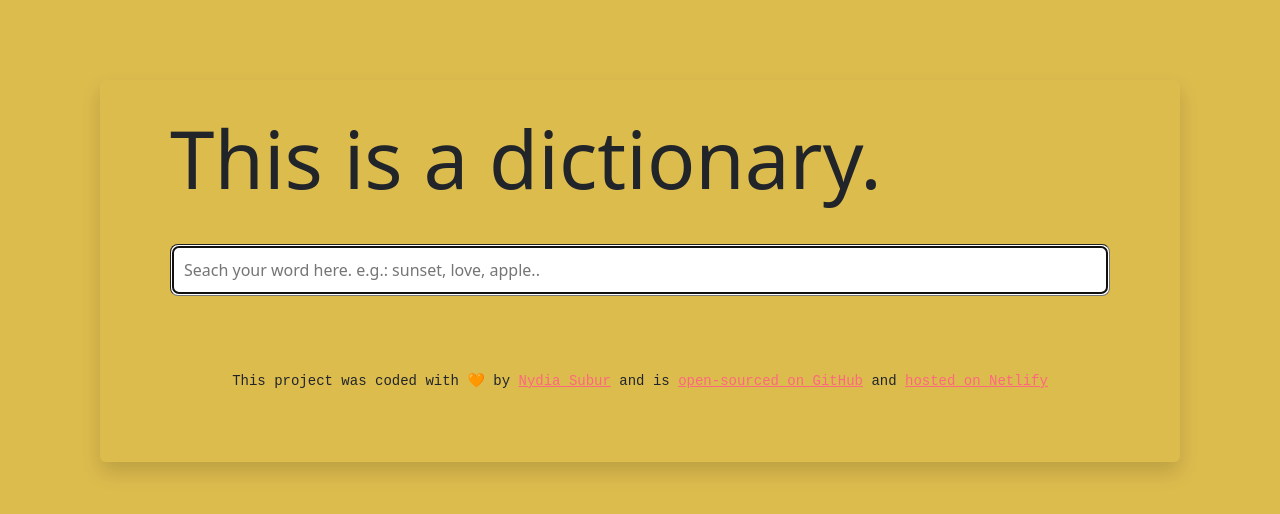
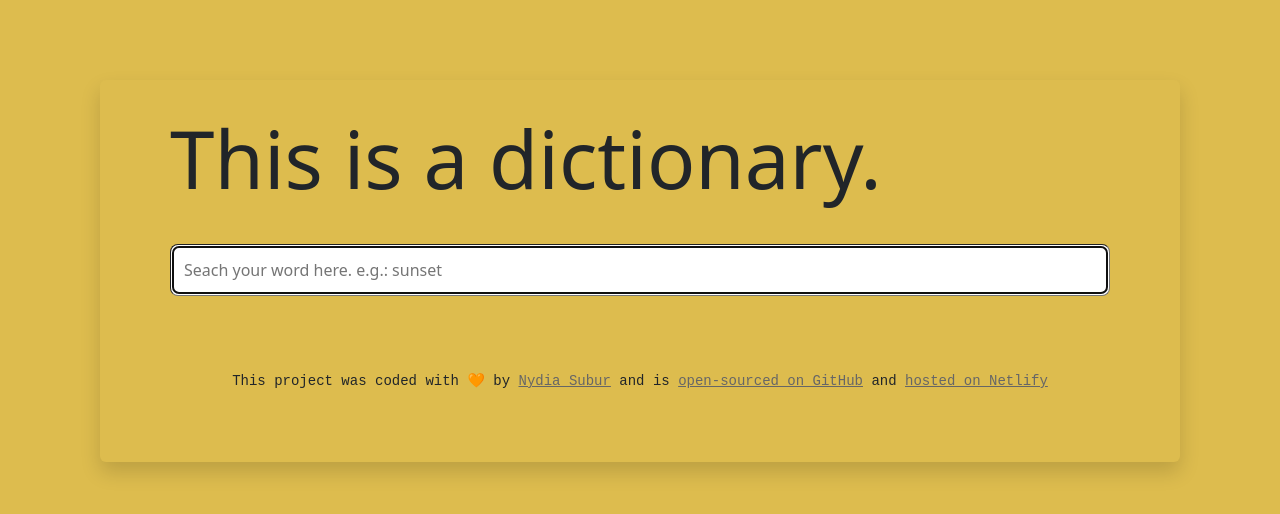
Before and after one commit to nydiasubur/dictionary-app, a React (Create React App) app: page / in a window 1280 px wide. Shown: the top 514 px of the page. Built offline with nearby package versions, Linux system fonts and the light colour scheme.

Commit message:
beautified css

```diff
--- a/src/App.css
+++ b/src/App.css
@@ -1,5 +1,5 @@
 footer a {
-  color: #ff677f;
+  color: #666666;
 }
 .App {
   margin: 100px;
--- a/src/Dictionary.js
+++ b/src/Dictionary.js
@@ -4,7 +4,7 @@ import Result from "./Result";
 import "./Dictionary.css";
 
 export default function Dictionary() {
-  let [currentSearch, setCurrentSearch] = useState("");
+  let [currentSearch, setCurrentSearch] = useState("sunset");
   let [searchResults, setSearchResults] = useState({ empty: "empty" });
   let [loaded, setLoaded] = useState(false);
   let [images, setImages] = useState(null);
@@ -25,7 +25,6 @@ export default function Dictionary() {
   }
   function updateSearch(event) {
     event.preventDefault();
-    console.log(`event ${event.target.value}`);
     setCurrentSearch(event.target.value);
   }
 
@@ -47,7 +46,7 @@ export default function Dictionary() {
         <input
           type="search"
           className="input"
-          placeholder="Seach your word here. e.g.: sunset, love, apple.."
+          placeholder="Seach your word here. e.g.: sunset"
           autoFocus={true}
           onChange={updateSearch}
         />
```
